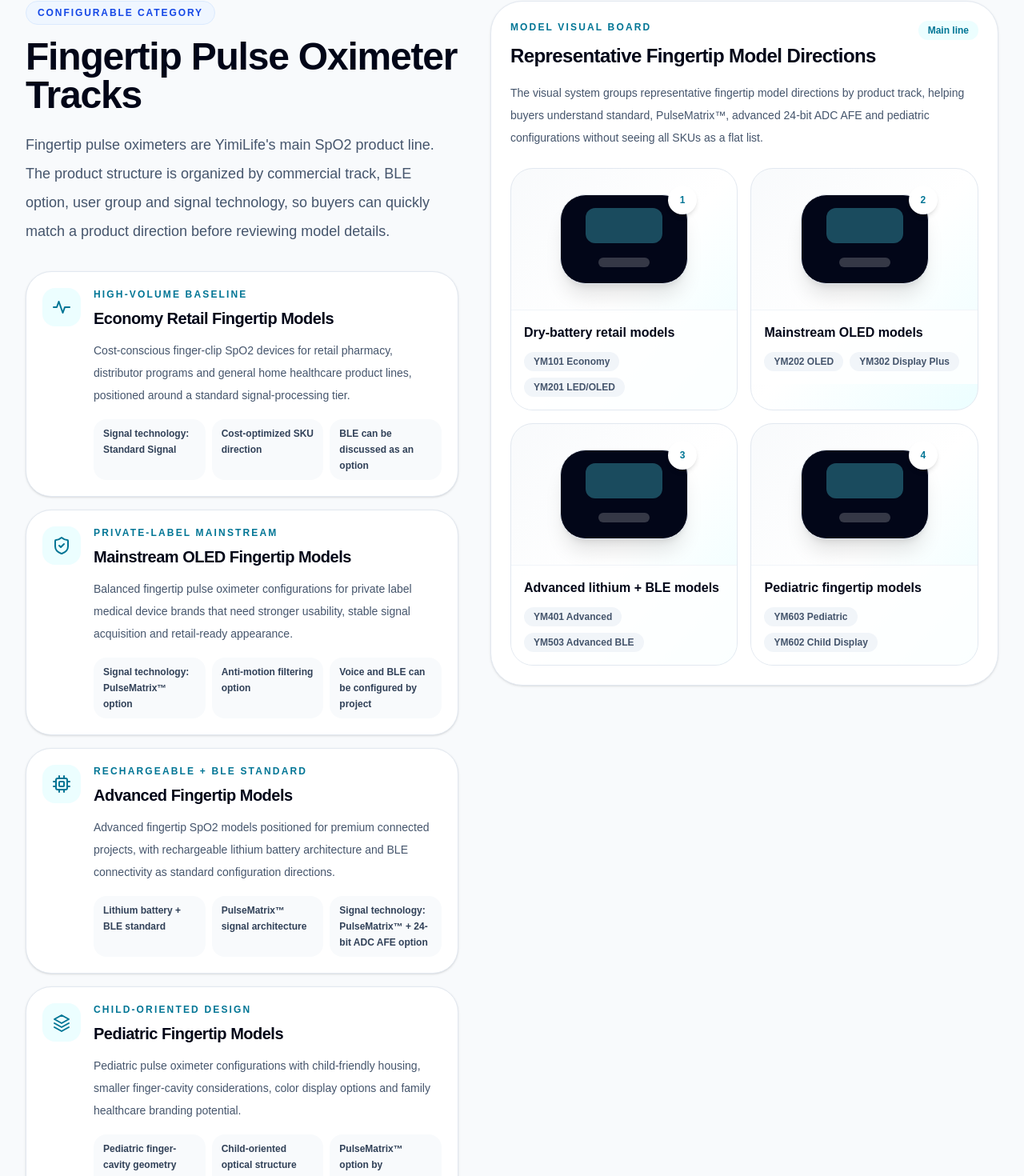
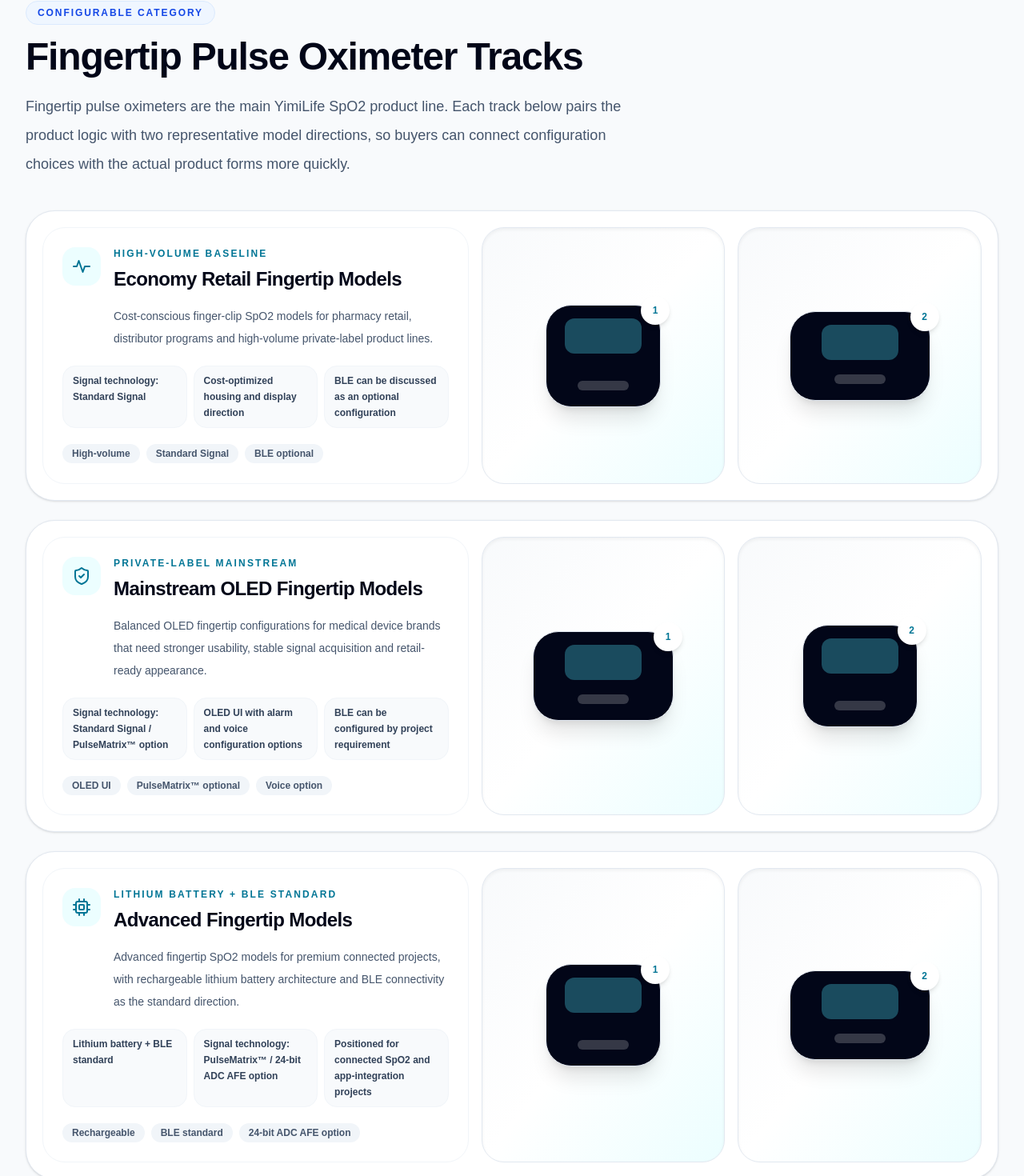
Before and after one commit to hnpsd0755-source/yimi-life-geo, a Next.js app: page /products/pulse-oximeter in a window 1280 px wide. Shown: the part 966-2436 px from the top of the page at 80% size. Built offline with nearby package versions, Linux system fonts and the light colour scheme.

Commit message:
pulse-oximeter_page_v1_12_technical_authority_refined

```diff
--- a/app/products/pulse-oximeter/page.tsx
+++ b/app/products/pulse-oximeter/page.tsx
@@ -141,45 +141,78 @@
     title: "Economy Retail Fingertip Models",
     eyebrow: "High-volume baseline",
     description:
-      "Cost-conscious finger-clip SpO2 devices for retail pharmacy, distributor programs and general home healthcare product lines, positioned around a standard signal-processing tier.",
+      "Cost-conscious finger-clip SpO2 models for pharmacy retail, distributor programs and high-volume private-label product lines.",
     keyInfo: [
       "Signal technology: Standard Signal",
-      "Cost-optimized SKU direction",
-      "BLE can be discussed as an option",
+      "Cost-optimized housing and display direction",
+      "BLE can be discussed as an optional configuration",
     ],
     tags: ["High-volume", "Standard Signal", "BLE optional"],
-    models: ["YM101 Economy", "YM201 LED/OLED"],
-    visualLabel: "Dry-battery retail models",
+    models: ["YM101 Economy", "YM201 Retail"],
+    visuals: [
+      {
+        model: "YM101",
+        note: "Compact dry-battery baseline",
+        shape: "compact",
+      },
+      {
+        model: "YM201",
+        note: "Retail display variant",
+        shape: "wide",
+      },
+    ],
     icon: PulseIcon,
   },
   {
     title: "Mainstream OLED Fingertip Models",
     eyebrow: "Private-label mainstream",
     description:
-      "Balanced fingertip pulse oximeter configurations for private label medical device brands that need stronger usability, stable signal acquisition and retail-ready appearance.",
+      "Balanced OLED fingertip configurations for medical device brands that need stronger usability, stable signal acquisition and retail-ready appearance.",
     keyInfo: [
-      "Signal technology: PulseMatrix™ option",
-      "Anti-motion filtering option",
-      "Voice and BLE can be configured by project",
+      "Signal technology: Standard Signal / PulseMatrix™ option",
+      "OLED UI with alarm and voice configuration options",
+      "BLE can be configured by project requirement",
     ],
-    tags: ["OLED UI", "PulseMatrix™ optional", "Anti-motion option"],
+    tags: ["OLED UI", "PulseMatrix™ optional", "Voice option"],
     models: ["YM202 OLED", "YM302 Display Plus"],
-    visualLabel: "Mainstream OLED models",
+    visuals: [
+      {
+        model: "YM202",
+        note: "Dual-color OLED model",
+        shape: "wide",
+      },
+      {
+        model: "YM302",
+        note: "Display-enhanced model",
+        shape: "compact",
+      },
+    ],
     icon: ShieldIcon,
   },
   {
     title: "Advanced Fingertip Models",
-    eyebrow: "Rechargeable + BLE standard",
+    eyebrow: "Lithium battery + BLE standard",
     description:
-      "Advanced fingertip SpO2 models positioned for premium connected projects, with rechargeable lithium battery architecture and BLE connectivity as standard configuration directions.",
+      "Advanced fingertip SpO2 models for premium connected projects, with rechargeable lithium battery architecture and BLE connectivity as the standard direction.",
     keyInfo: [
       "Lithium battery + BLE standard",
-      "PulseMatrix™ signal architecture",
-      "Signal technology: PulseMatrix™ + 24-bit ADC AFE option",
+      "Signal technology: PulseMatrix™ / 24-bit ADC AFE option",
+      "Positioned for connected SpO2 and app-integration projects",
     ],
     tags: ["Rechargeable", "BLE standard", "24-bit ADC AFE option"],
     models: ["YM401 Advanced", "YM503 Advanced BLE"],
-    visualLabel: "Advanced lithium + BLE models",
+    visuals: [
+      {
+        model: "YM401",
+        note: "Rechargeable advanced model",
+        shape: "compact",
+      },
+      {
+        model: "YM503",
+        note: "BLE advanced model",
+        shape: "wide",
+      },
+    ],
     icon: CpuIcon,
   },
   {
@@ -190,20 +223,25 @@
     keyInfo: [
       "Pediatric finger-cavity geometry",
       "Child-oriented optical structure",
-      "PulseMatrix™ option by configuration",
+      "Signal tuning can be discussed by configuration",
     ],
-    tags: ["Pediatric use", "Child housing", "Signal tuning discussion"],
+    tags: ["Pediatric use", "Child housing", "Color display"],
     models: ["YM603 Pediatric", "YM602 Child Display"],
-    visualLabel: "Pediatric fingertip models",
+    visuals: [
+      {
+        model: "YM603",
+        note: "Pediatric TFT model",
+        shape: "wide",
+      },
+      {
+        model: "YM602",
+        note: "Child display model",
+        shape: "compact",
+      },
+    ],
     icon: LayersIcon,
   },
 ];
-
-const fingertipModelVisuals = fingertipTracks.map((track) => ({
-  title: track.visualLabel,
-  models: track.models,
-  tags: track.tags,
-}));
 
 const handheldModels = [
   {
@@ -520,85 +558,80 @@
         id="fingertip-section"
         className="mx-auto max-w-7xl scroll-mt-24 px-6 py-12 lg:px-8"
       >
-        <div className="grid gap-10 lg:grid-cols-[0.92fr_1.08fr] lg:items-start">
-          <div>
+        <div className="max-w-3xl">
           <Badge>Configurable Category</Badge>
           <h2 className="mt-4 text-3xl font-semibold tracking-tight text-slate-950 md:text-5xl">
             Fingertip Pulse Oximeter Tracks
           </h2>
           <p className="mt-5 text-lg leading-9 text-slate-600">
-              Fingertip pulse oximeters are YimiLife&apos;s main SpO2 product
-              line. The product structure is organized by commercial track,
-              BLE option, user group and signal technology, so buyers can quickly
-              match a product direction before reviewing model details.
+            Fingertip pulse oximeters are the main YimiLife SpO2 product line.
+            Each track below pairs the product logic with two representative
+            model directions, so buyers can connect configuration choices with
+            the actual product forms more quickly.
           </p>
+        </div>
 
-            <div className="mt-8 space-y-4">
+        <div className="mt-10 space-y-6">
           {fingertipTracks.map((track) => {
             const Icon = track.icon;
             return (
               <article
                 key={track.title}
-                    className="group rounded-[2rem] border border-slate-200 bg-white p-5 shadow-sm transition hover:-translate-y-0.5 hover:border-cyan-200 hover:shadow-lg"
+                className="group grid gap-4 rounded-[2.25rem] border border-slate-200 bg-white p-4 shadow-sm transition duration-300 hover:-translate-y-0.5 hover:border-cyan-200 hover:shadow-xl md:p-5 lg:grid-cols-[0.92fr_1.08fr] lg:items-stretch"
               >
+                <div className="rounded-[1.75rem] border border-slate-100 bg-white p-5 transition duration-300 group-hover:border-cyan-200 group-hover:bg-cyan-50/30 md:p-6">
                   <div className="flex gap-4">
-                      <div className="flex h-12 w-12 flex-none items-center justify-center rounded-2xl bg-cyan-50 text-cyan-700 transition group-hover:bg-cyan-600 group-hover:text-white">
+                    <div className="flex h-12 w-12 flex-none items-center justify-center rounded-2xl bg-cyan-50 text-cyan-700 transition duration-300 group-hover:bg-cyan-600 group-hover:text-white">
                       <Icon />
                     </div>
                     <div className="min-w-0 flex-1">
                       <p className="text-xs font-semibold uppercase tracking-[0.18em] text-cyan-700">
                         {track.eyebrow}
                       </p>
-                        <h3 className="mt-2 text-xl font-semibold tracking-tight text-slate-950">
+                      <h3 className="mt-2 text-2xl font-semibold tracking-tight text-slate-950">
                         {track.title}
                       </h3>
-                        <p className="mt-3 text-sm leading-7 text-slate-600">
+                      <p className="mt-4 text-sm leading-7 text-slate-600">
                         {track.description}
                       </p>
-                        <div className="mt-4 grid gap-2 sm:grid-cols-3">
+                    </div>
+                  </div>
+
+                  <div className="mt-5 grid gap-2 sm:grid-cols-3">
                     {track.keyInfo.map((item) => (
                       <div
                         key={item}
-                              className="rounded-2xl bg-slate-50 px-3 py-2 text-xs font-semibold leading-5 text-slate-700"
+                        className="rounded-2xl border border-slate-100 bg-slate-50 px-3 py-2 text-xs font-semibold leading-5 text-slate-700 transition duration-300 group-hover:border-cyan-100 group-hover:bg-white"
                       >
                         {item}
                       </div>
                     ))}
                   </div>
-                      </div>
-                    </div>
-                  </article>
-                );
-              })}
+
+                  <div className="mt-5 flex flex-wrap gap-2">
+                    {track.tags.map((tag) => (
+                      <span
+                        key={tag}
+                        className="rounded-full bg-slate-100 px-3 py-1 text-xs font-semibold text-slate-600 transition duration-300 group-hover:bg-cyan-100 group-hover:text-cyan-800"
+                      >
+                        {tag}
+                      </span>
+                    ))}
                   </div>
                 </div>
 
-          <div className="rounded-[2.5rem] border border-slate-200 bg-white p-6 shadow-sm lg:sticky lg:top-24">
-            <div className="flex items-start justify-between gap-4">
-              <div>
-                <p className="text-xs font-semibold uppercase tracking-[0.18em] text-cyan-700">
-                  Model visual board
-                </p>
-                <h3 className="mt-3 text-2xl font-semibold tracking-tight text-slate-950">
-                  Representative Fingertip Model Directions
-                </h3>
-              </div>
-              <span className="rounded-full bg-cyan-50 px-3 py-1 text-xs font-semibold text-cyan-700">
-                Main line
-              </span>
-            </div>
-            <p className="mt-4 text-sm leading-7 text-slate-600">
-              The visual system groups representative fingertip model directions by product track, helping buyers understand standard, PulseMatrix™, advanced 24-bit ADC AFE and pediatric configurations without seeing all SKUs as a flat list.
-            </p>
-
-            <div className="mt-6 grid gap-4 sm:grid-cols-2">
-              {fingertipModelVisuals.map((item, index) => (
+                <div className="grid gap-4 sm:grid-cols-2">
+                  {track.visuals.map((visual, index) => (
                     <div
-                  key={item.title}
-                  className="overflow-hidden rounded-[1.75rem] border border-slate-200 bg-gradient-to-br from-slate-50 via-white to-cyan-50"
+                      key={visual.model}
+                      className="overflow-hidden rounded-[1.75rem] border border-slate-200 bg-gradient-to-br from-slate-50 via-white to-cyan-50 shadow-inner transition duration-300 group-hover:border-cyan-300 group-hover:from-cyan-50 group-hover:via-white group-hover:to-cyan-100 group-hover:shadow-lg"
                     >
-                  <div className="flex h-44 items-center justify-center p-5">
-                    <div className="relative h-28 w-40 rounded-[2rem] border border-slate-200 bg-slate-950 shadow-xl">
+                      <div className="flex h-52 items-center justify-center p-5 md:h-full md:min-h-[230px]">
+                        <div
+                          className={`relative rounded-[2rem] border border-slate-200 bg-slate-950 shadow-xl transition duration-300 group-hover:-translate-y-1 group-hover:border-cyan-300 group-hover:shadow-cyan-200/60 ${
+                            visual.shape === "wide" ? "h-28 w-44" : "h-32 w-36"
+                          }`}
+                        >
                           <div className="absolute left-1/2 top-4 h-11 w-24 -translate-x-1/2 rounded-xl bg-cyan-300/30" />
                           <div className="absolute bottom-5 left-1/2 h-3 w-16 -translate-x-1/2 rounded-full bg-white/20" />
                           <div className="absolute -right-3 -top-3 flex h-9 w-9 items-center justify-center rounded-full bg-white text-xs font-semibold text-cyan-700 shadow-md">
@@ -606,25 +639,20 @@
                           </div>
                         </div>
                       </div>
-                  <div className="border-t border-slate-100 bg-white/80 p-4">
-                    <h4 className="text-base font-semibold text-slate-950">
-                      {item.title}
+                      <div className="border-t border-slate-100 bg-white/90 p-4">
+                        <h4 className="text-lg font-semibold tracking-tight text-slate-950">
+                          {visual.model}
                         </h4>
-                    <div className="mt-3 flex flex-wrap gap-2">
-                      {item.models.map((model) => (
-                        <span
-                          key={model}
-                          className="rounded-full bg-slate-100 px-3 py-1 text-xs font-semibold text-slate-600"
-                        >
-                          {model}
-                        </span>
-                      ))}
-                    </div>
+                        <p className="mt-1 text-sm leading-6 text-slate-600">
+                          {visual.note}
+                        </p>
                       </div>
                     </div>
                   ))}
                 </div>
-          </div>
+              </article>
+            );
+          })}
         </div>
       </section>
 
```
Lines whose indentation alone changed are shown as unchanged.
